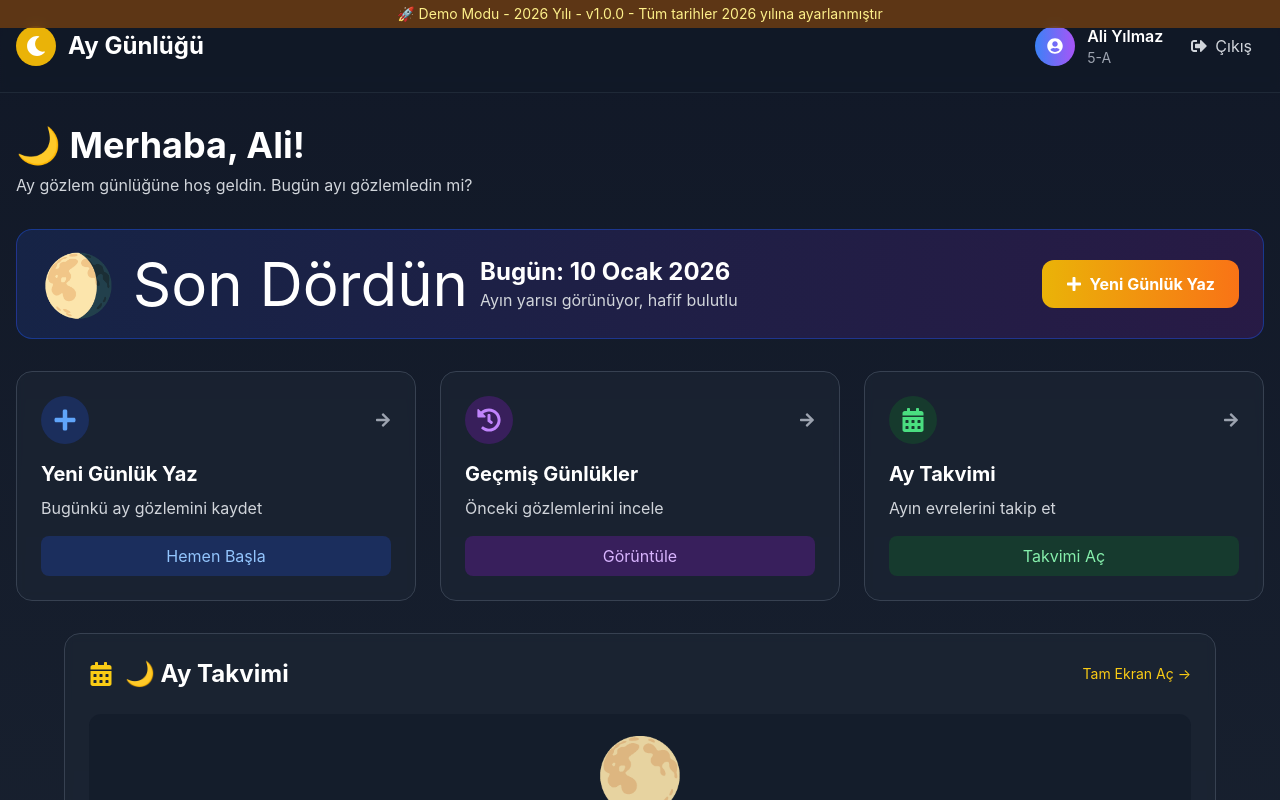
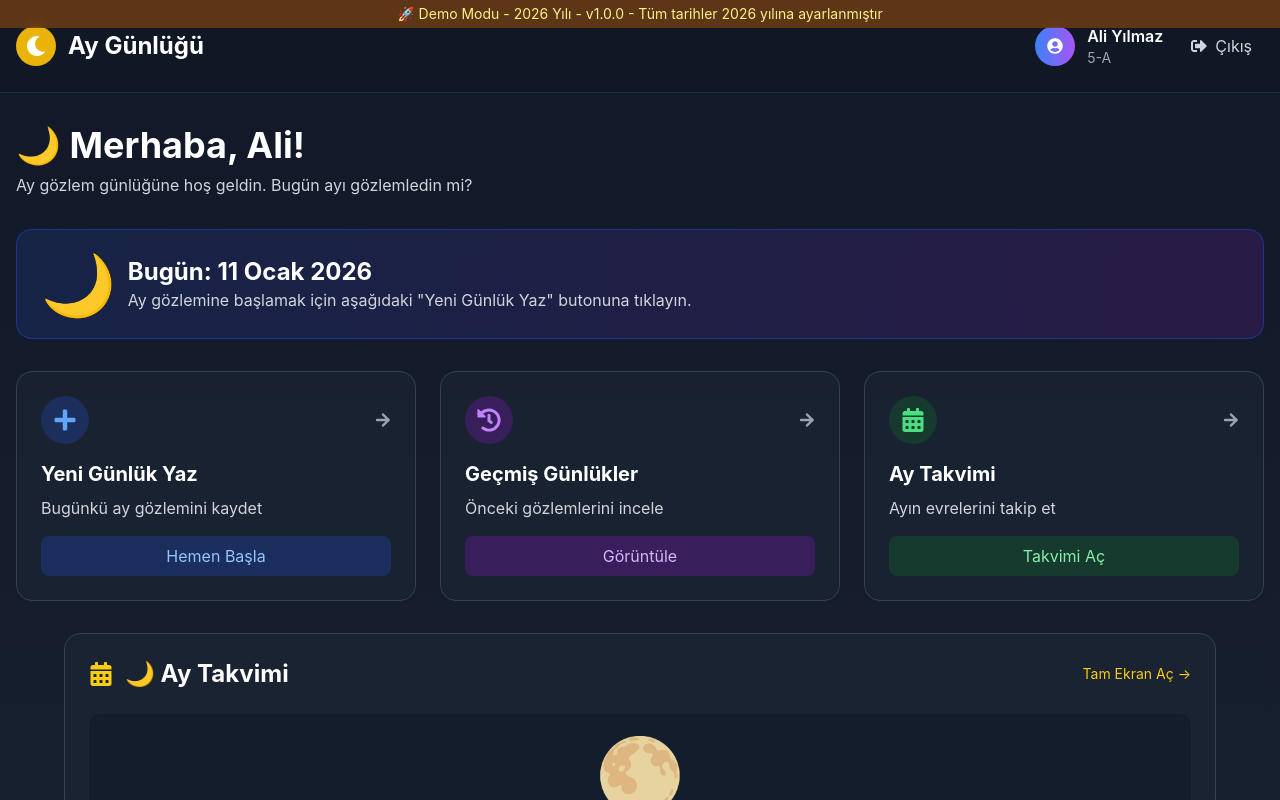
Before and after one commit to yrdgl/subasiooaygunlugum, a React (Create React App) app in the folder frontend/: page /OgrenciDashboard in a window 1280 px wide. Shown: the top 800 px of the page. Built offline with nearby package versions, Linux system fonts and the light colour scheme.

Commit message:
Update OgrenciDashboard.js

```diff
--- a/frontend/src/pages/OgrenciDashboard.js
+++ b/frontend/src/pages/OgrenciDashboard.js
@@ -9,6 +9,13 @@ import { Link, useNavigate } from 'react-router-dom';
 function OgrenciDashboard() {
   const navigate = useNavigate();
 
+  // Bugünün tarihini al
+  const getTodayDate = () => {
+    const today = new Date();
+    const options = { day: 'numeric', month: 'long', year: 'numeric' };
+    return new Intl.DateTimeFormat('tr-TR', options).format(today);
+  };
+
   // Demo verileri
   const [ogrenci] = useState({
     ad: "Ali",
@@ -16,12 +23,6 @@ function OgrenciDashboard() {
     sinif: "5",
     sube: "A",
     ogrenciNo: "12345"
-  });
-
-  const [bugununBilgisi] = useState({
-    tarih: "10 Ocak 2026",
-    ayEvresi: "🌖 Son Dördün",
-    ayDurumu: "Ayın yarısı görünüyor, hafif bulutlu"
   });
 
   const handleCikis = () => {
@@ -91,26 +92,20 @@ function OgrenciDashboard() {
             </p>
           </div>
 
-          {/* Bugünün Bilgisi */}
+          {/* Bugünün Bilgisi - SARI BUTON VE HAVA DURUMU KALDIRILDI */}
           <div className="bg-gradient-to-r from-blue-900/30 to-purple-900/30 rounded-2xl p-6 mb-8 border border-blue-700/50">
-            <div className="flex flex-col md:flex-row items-center justify-between">
-              <div className="mb-4 md:mb-0">
-                <div className="flex items-center space-x-3">
-                  <div className="text-6xl">{bugununBilgisi.ayEvresi}</div>
-                  <div>
-                    <h3 className="text-2xl font-bold">Bugün: {bugununBilgisi.tarih}</h3>
-                    <p className="text-gray-300">{bugununBilgisi.ayDurumu}</p>
-                  </div>
+            <div className="flex items-center justify-between">
+              <div className="flex items-center space-x-3">
+                <div className="text-6xl">🌙</div>
+                <div>
+                  <h3 className="text-2xl font-bold">Bugün: {getTodayDate()}</h3>
+                  <p className="text-gray-300">
+                    Ay gözlemine başlamak için aşağıdaki "Yeni Günlük Yaz" butonuna tıklayın.
+                  </p>
                 </div>
               </div>
 
-              <Link
-                to="/YeniGunluk"
-                className="flex items-center justify-center px-6 py-3 bg-gradient-to-r from-yellow-500 to-orange-500 text-white font-bold rounded-xl hover:from-yellow-600 hover:to-orange-600 transition-all transform hover:scale-105"
-              >
-                <FaPlus className="mr-2" />
-                Yeni Günlük Yaz
-              </Link>
+              {/* SARI BUTON KALDIRILDI - SADECE TARİH VE AÇIKLAMA KALDI */}
             </div>
           </div>
 
@@ -177,7 +172,7 @@ function OgrenciDashboard() {
             </button>
           </div>
 
-          {/* AY TAKVİMİ BÖLÜMÜ - SON GÜNLÜKLER YERİNE */}
+          {/* AY TAKVİMİ BÖLÜMÜ */}
           <div className="max-w-6xl mx-auto">
             <div className="bg-gray-800/50 backdrop-blur-sm rounded-2xl p-6 border border-gray-700">
               <div className="flex items-center justify-between mb-6">
```
